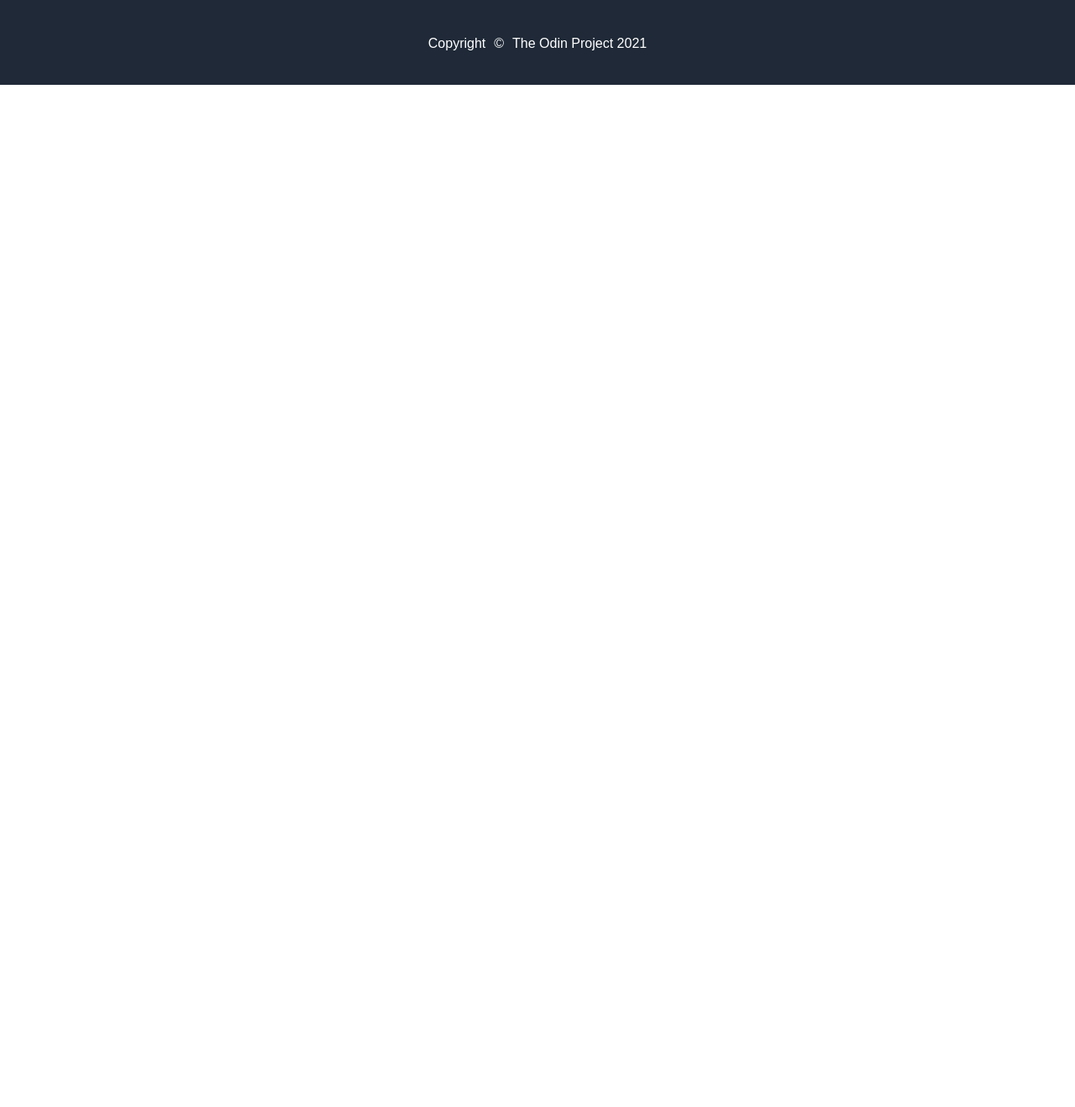
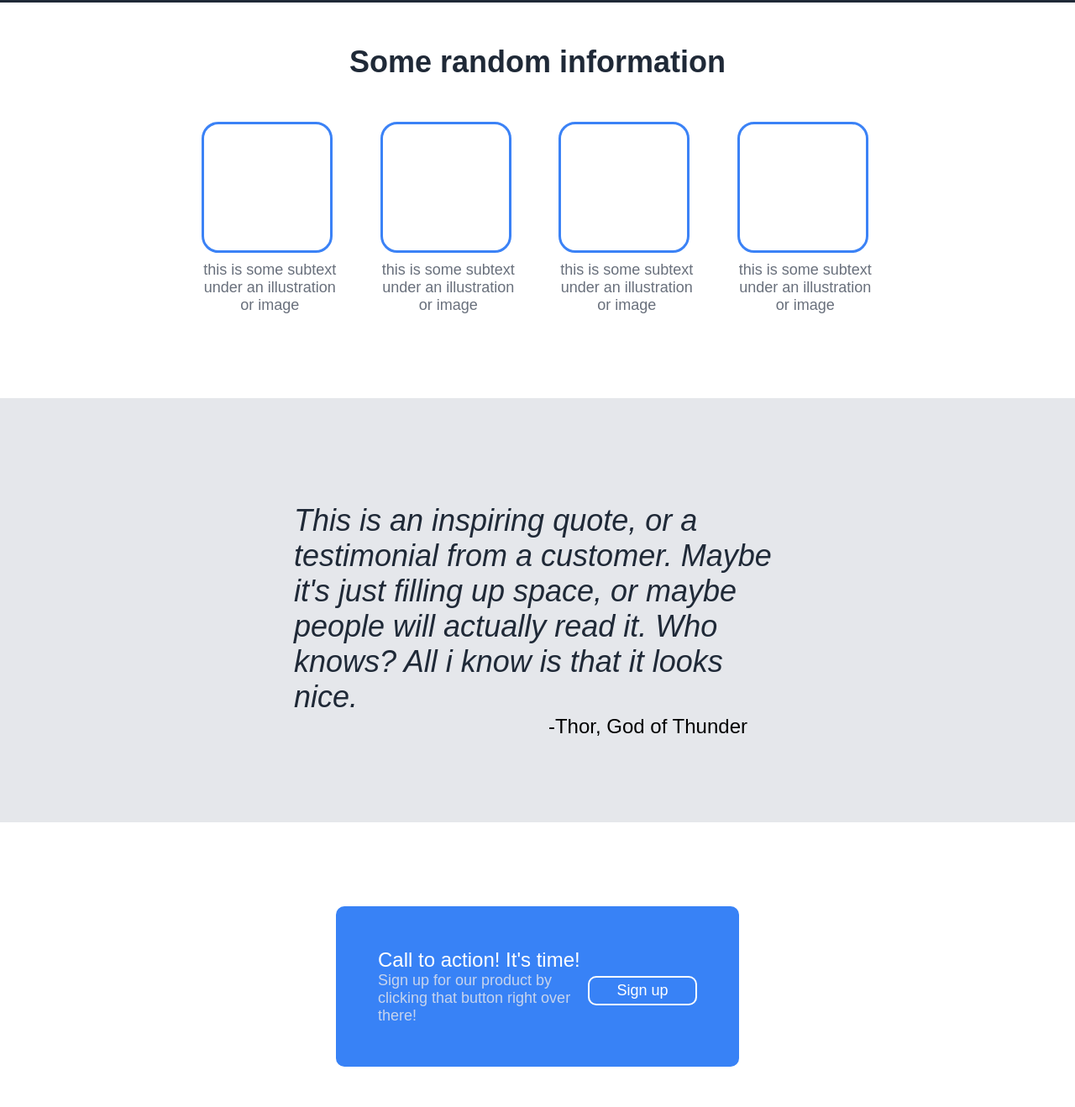
Before and after one commit to miroslav-zarenkov/odin-landing-page, a plain HTML site: page index.html in a window 1280 px wide. Shown: the part 582-1900 px from the top of the page at 84% size. Before the commit the page ends 800 px from the top, so only its background shows below. Drawn offline with Linux system fonts and the light colour scheme.

Commit message:
Finish main block

```diff
--- a/index.html
+++ b/index.html
@@ -37,6 +37,48 @@
             </div>
             <div class="main-block-right">this is a placeholder for an image</div>
         </div>
+        <div class="illustration-block">
+            <div class="illustration-block-top">Some random information</div>
+            <div class="illustration-block-bottom">
+                <div>
+                    <div class="square"></div>
+                    <div class="square-text">this is some subtext under an illustration or image</div>
+                </div>
+                <div>
+                    <div class="square"></div>
+                    <div class="square-text">this is some subtext under an illustration or image</div>
+                </div>
+                <div>
+                    <div class="square"></div>
+                    <div class="square-text">this is some subtext under an illustration or image</div>
+                </div>
+                <div>
+                    <div class="square"></div>
+                    <div class="square-text">this is some subtext under an illustration or image</div>
+                </div>
+            </div>
+        </div>
+        <div class="quote-block">
+            <div class="quote-block-text">
+                This is an inspiring quote, or a testimonial from a customer. Maybe it's just filling up space, or maybe people will actually read it. Who knows? All i know is that it looks nice.
+            </div>
+            <div class="quote-block-author">
+                -Thor, God of Thunder
+            </div>
+        </div>
+        <div class="sign-up-block">
+            <div class="sign-up-block-left">
+                <div class="sign-up-block-left-top">
+                    Call to action! It's time!
+                </div>
+                <div class="sign-up-block-left-bottom">
+                    Sign up for our product by clicking that button right over there!
+                </div>
+            </div>
+            <div class="sign-up-block-right">
+                <button>Sign up</button>
+            </div>
+        </div>
     </div>
     <footer>
         <div>
--- a/style.css
+++ b/style.css
@@ -19,11 +19,12 @@ header {
 .header-logo {
     font-size: 24px;
     color: #F9FAF8;
-    padding: 5px;
+    padding-top: 5px;
+    padding-bottom: 5px;
     font-weight: bold;
     width: 400px;
+    padding-right: 40px;
     padding-left: 20px;
-    padding-right: 20px;
 }
 
 .header-links {
@@ -32,6 +33,7 @@ header {
     padding-top: 5px;
     padding-bottom: 5px;
     width: 600px;
+    padding-left: 40px;
 }
 
 .header-links ul {
@@ -71,7 +73,6 @@ footer div {
     padding: 50px 20px 50px 20px;
     width: 600px;
     height: 150px;
-    background-color: yellow;
     display: flex;
     align-items: center;
     justify-content: center;
@@ -91,7 +92,7 @@ footer div {
 }
 
 .main-block-left button {
-    background-color: #3b82f6;
+    background-color: #3882F6;
     color: #FFFFFF;
     border: none;
     border-radius: 10px;
@@ -107,3 +108,103 @@ button span {
     padding-left: 20px;
     padding-right: 20px;
 }
+
+.illustration-block {
+    display: flex;
+    flex-direction: column;
+    align-items: center;
+    justify-content: center;
+    padding-bottom: 100px;
+}
+
+.illustration-block-top {
+    font-size: 36px;
+    color: #1F2937;
+    font-weight: 800;
+    padding-top: 50px;
+    padding-bottom: 50px;
+}
+
+.illustration-block-bottom {
+    display: flex;
+    flex-direction: row;
+    align-items: center;
+    justify-content: center;
+    width: 800px;
+    gap: 50px;
+}
+
+.square {
+    width: 150px;
+    height: 150px;
+    border: #3b82f6 solid;
+    border-radius: 20px;
+    margin-bottom: 10px;
+}
+
+.square-text {
+    text-align: center;
+    font-size: 18px;
+    color: #69707c;
+}
+
+.quote-block {
+    display: flex;
+    flex-direction: column;
+    align-items: center;
+    justify-content: center;
+    background-color: #E5E7EB;
+    padding: 125px 350px 100px 350px;
+}
+
+.quote-block-text {
+    font-size: 36px;
+    color: #1F2937;
+    font-style: italic;
+    font-weight: 300;
+}
+
+.quote-block-author {
+    font-size: 24px;
+    font-weight: 500;
+    align-self: flex-end;
+    padding-right: 40px;
+}
+
+.sign-up-block {
+    display: flex;
+    background-color: #3882F6;
+    margin: 100px 400px 100px 400px;
+    align-items: center;
+    justify-content: space-around;
+    border-radius: 10px;
+    padding: 50px
+}
+
+.sign-up-block-left {
+    display: flex;
+    flex-direction: column;
+}
+
+.sign-up-block-left-top {
+    font-size: 24px;
+    color: #FFFFFF;
+}
+
+.sign-up-block-left-bottom {
+    color: #c7d4ed;
+    font-size: 18px;
+    font-weight: 300;
+}
+
+.sign-up-block button {
+    background-color: #3882F6;
+    color: #FFFFFF;
+    border: solid 2px #FFFFFF;
+    border-radius: 10px;
+    text-align: center;
+    width: 130px;
+    height: 35px;
+    font-size: 18px;
+    margin-top: 10px;
+}
```
